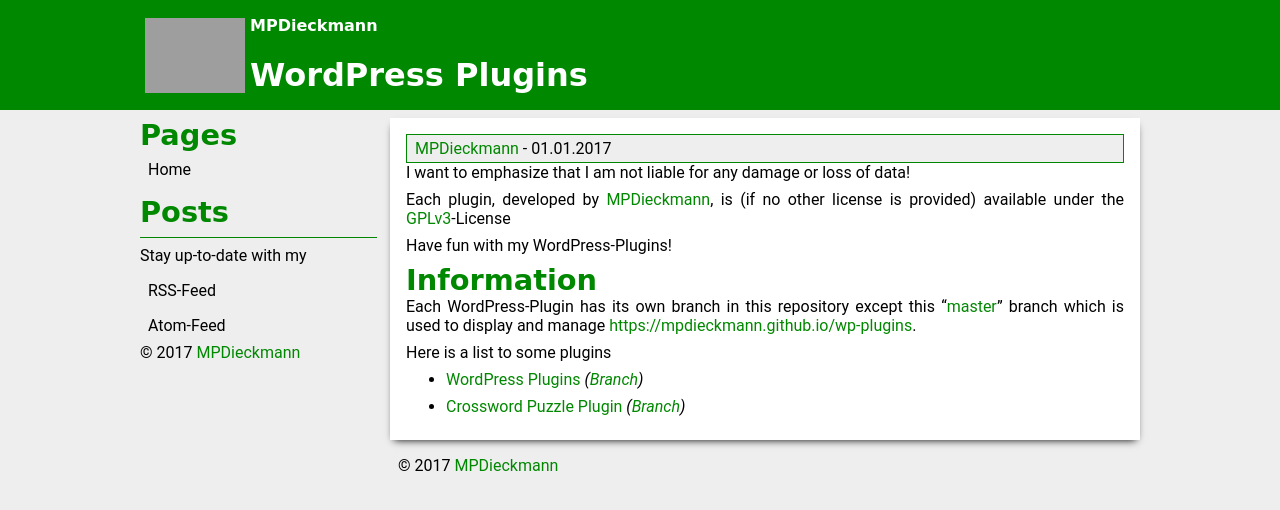
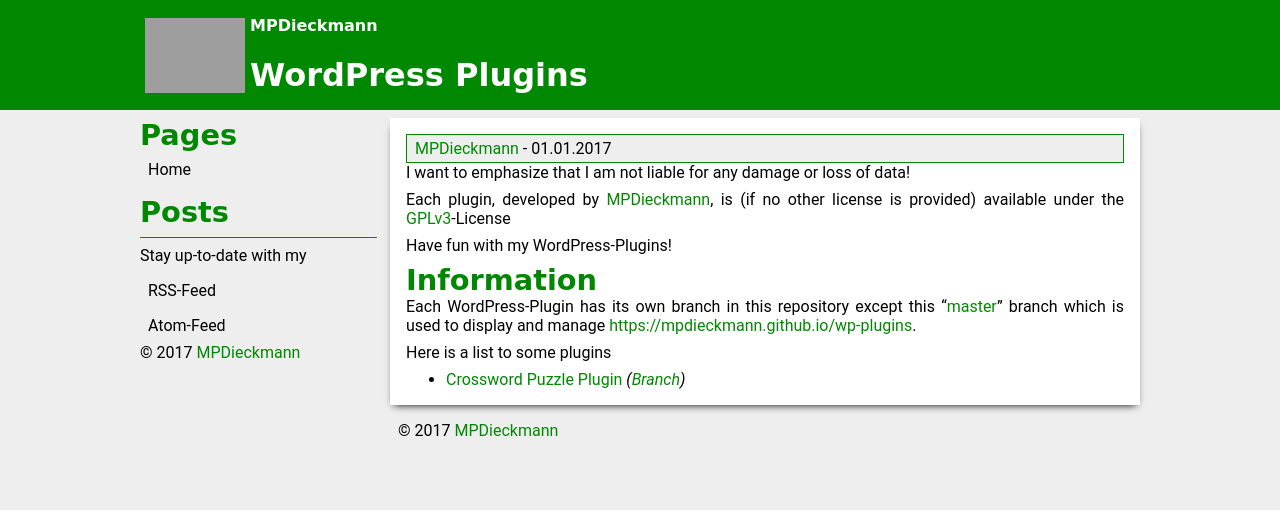
Before and after one commit to MPDieckmann/mpdieckmann.github.io, a Jekyll site: the page built from _repositories/wp-plugins.md, in a window 1280 px wide. Shown: the top 510 px of the page. Built offline with Jekyll 4.4.1, drawn with Linux system fonts in a browser that asks for light colours.

Commit message:
Update wp-plugins.md

```diff
--- a/_repositories/wp-plugins.md
+++ b/_repositories/wp-plugins.md
@@ -14,7 +14,7 @@
 
 Here is a list to some plugins
 {% for item in site.repositories %}
-{% if item.url contains page.url && item.url != page.url %}
+{% if item.url contains page.url and item.url != page.url %}
 * [{{ item.title }}]({{ item.url | absolute_url }}) *([Branch]({{ item.branch }}))*
 {% endif %}
 {% endfor %}
```
